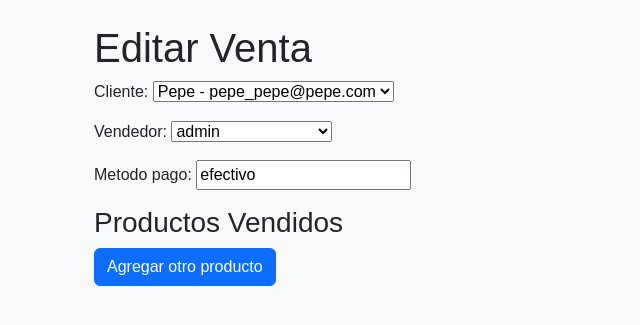
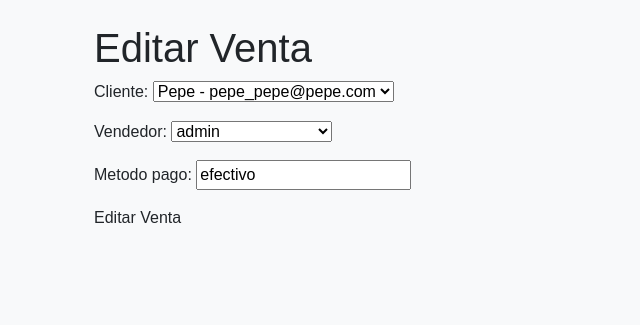
Before and after one commit to tomas-tissera/Gestor-Stock, a Django app: page /ventas/editar/12/ in a window 1280 px wide. Shown: the part 64-389 px from the top of the page, without its empty margins (0-640 px from the left). Run offline with Django 5.2, Linux system fonts and the light colour scheme; data comes from the database, SQL or seed files in the repository; both versions use the stored data as it was after the commit.

Commit message:
se elimino btn editar

```diff
--- a/myproject/myapp/templates/ventas/venta_form.html
+++ b/myproject/myapp/templates/ventas/venta_form.html
@@ -12,34 +12,7 @@
         {% csrf_token %}
         {{ form.as_p }}
         {% if object %}
-        <h3>Productos Vendidos</h3>
-        <div id="productos">
-            {% for detalle in detalles %}
-                <div class="producto-item">
-                    <label for="producto">Producto</label>
-                    <select name="producto_{{ forloop.counter0 }}" class="form-control producto" data-index="{{ forloop.counter0 }}">
-                        <option value="">Seleccione un producto</option>
-                        {% for producto in productos %}
-                            <option value="{{ producto.id }}" data-precio="{{ producto.precio }}"
-                                    {% if producto.id == detalle.producto.id %}selected{% endif %}>
-                                {{ producto.titulo }} (Stock: {{ producto.cantidad }})
-                            </option>
-                        {% endfor %}
-                    </select>
-
-                    <label for="cantidad">Cantidad</label>
-                    <input type="number" name="cantidad_{{ forloop.counter0 }}" class="form-control" value="{{ detalle.cantidad }}" required min="1">
-
-                    <label for="precio_unitario">Precio Unitario</label>
-                    <input type="number" name="precio_unitario_{{ forloop.counter0 }}" class="form-control precio_unitario" step="0.01"
-                           value="{{ detalle.precio_unitario }}" required readonly>
-
-                    <br>
-                </div>
-            {% endfor %}
-        </div>
-
-        <button type="button" id="agregarProducto" class="btn btn-primary">Agregar otro producto</button>
+            Editar Venta
         {% else %}
         <h3>Agregar Productos</h3>
         <div id="productos">
--- a/myproject/myapp/templates/ventas/venta_list.html
+++ b/myproject/myapp/templates/ventas/venta_list.html
@@ -24,7 +24,7 @@
                 <td>${{ venta.total_venta }}</td>  <!-- Total de la venta -->
                 <td>
                     <a href="{% url 'venta_detail' venta.pk %}" class="btn btn-info btn-sm">Ver</a>  <!-- Detalle de la venta -->
-                    <a href="{% url 'venta_edit' venta.pk %}" class="btn btn-warning btn-sm">Editar</a>  <!-- Editar venta -->
+                    {% comment %} <a href="{% url 'venta_edit' venta.pk %}" class="btn btn-warning btn-sm">Editar</a>  <!-- Editar venta --> {% endcomment %}
                     <a href="{% url 'venta_delete' venta.pk %}" class="btn btn-danger btn-sm" onclick="return confirm('¿Estás seguro de que deseas eliminar esta venta?');">Eliminar</a>  <!-- Eliminar venta -->
                 </td>
             </tr>
--- a/myproject/myapp/views.py
+++ b/myproject/myapp/views.py
@@ -270,8 +270,11 @@ class VentaUpdateView(UpdateView):
 
     def get_context_data(self, **kwargs):
         context = super().get_context_data(**kwargs)
-        productos_en_stock = Producto.objects.filter(cantidad__gt=0)
-        context['productos'] = productos_en_stock
+        # Obtener la venta que estamos editando
+        venta = self.get_object()
+        # Obtener los detalles de esa venta
+        detalles = DetalleVenta.objects.filter(venta=venta)
+        context['detalles'] = detalles
         return context
 class VentaDeleteView(DeleteView):
     model = Venta
@@ -286,7 +289,57 @@ class DetalleVentaCreateView(CreateView):
     success_url = reverse_lazy('venta_list')
 
     def form_valid(self, form):
-        # Calcular subtotal y actualizar el stock del producto
-        form.instance.subtotal = form.instance.cantidad * form.instance.precio_unitario
-        form.instance.producto.actualizar_stock(form.instance.cantidad)
-        return super().form_valid(form)
+        if not form.is_valid():
+            # Imprimir los errores del formulario si no es válido
+            print(form.errors)
+            return self.form_invalid(form)
+
+        # Guardar la venta
+        venta = form.save()
+
+        # Asegúrate de que la venta se ha guardado correctamente
+        if not venta:
+            form.add_error(None, "No se pudo guardar la venta.")
+            return self.form_invalid(form)
+
+        # Procesar los productos, cantidades y precios
+        productos = []
+        cantidades = []
+        precios = []
+
+        for key, value in self.request.POST.items():
+            if key.startswith('producto_'):
+                productos.append(value)
+            elif key.startswith('cantidad_'):
+                cantidades.append(value)
+            elif key.startswith('precio_unitario_'):
+                precios.append(value)
+
+        try:
+            # Guardar los detalles de la venta
+            for producto_id, cantidad, precio in zip(productos, cantidades, precios):
+                if producto_id:
+                    producto = Producto.objects.get(id=producto_id)
+                    if producto.cantidad >= int(cantidad):
+                        detalle = DetalleVenta(
+                            venta=venta,
+                            producto=producto,
+                            cantidad=int(cantidad),
+                            precio_unitario=float(precio),
+                        )
+                        detalle.save()
+
+                        # Actualizar el stock del producto
+                        producto.actualizar_stock(int(cantidad))
+                    else:
+                        form.add_error(None, f"No hay suficiente stock para el producto: {producto.titulo}")
+                        return self.form_invalid(form)
+
+            # Calcular el total de la venta
+            venta.calcular_total()
+
+        except ValueError as e:
+            form.add_error(None, str(e))
+            return self.form_invalid(form)
+
+        return redirect(self.success_url)
```
Also changed, not shown: myproject/db.sqlite3. Lines whose indentation alone changed are shown as unchanged.
